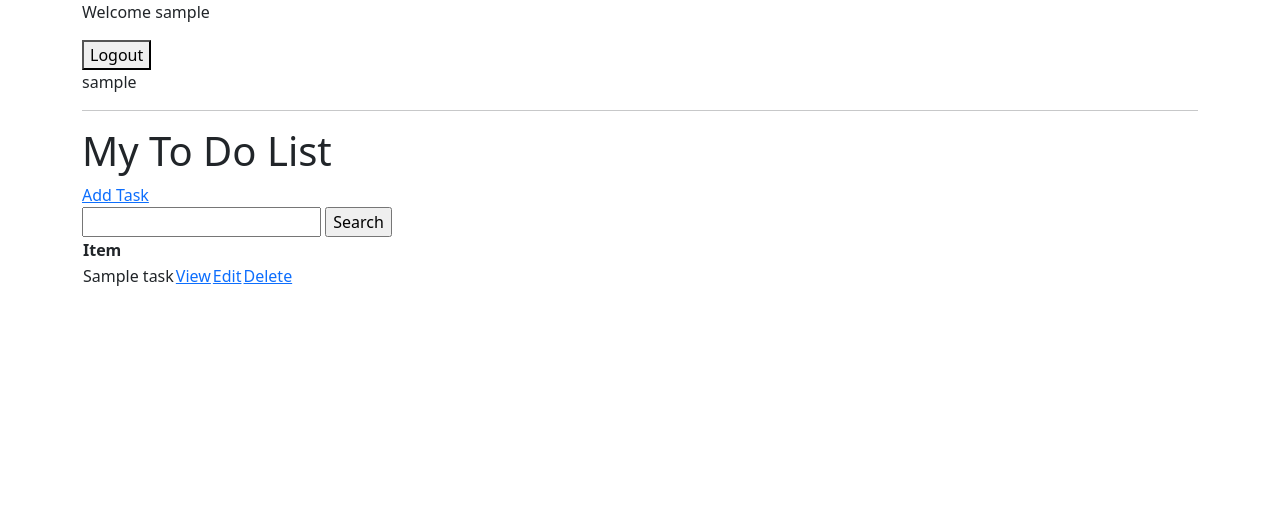
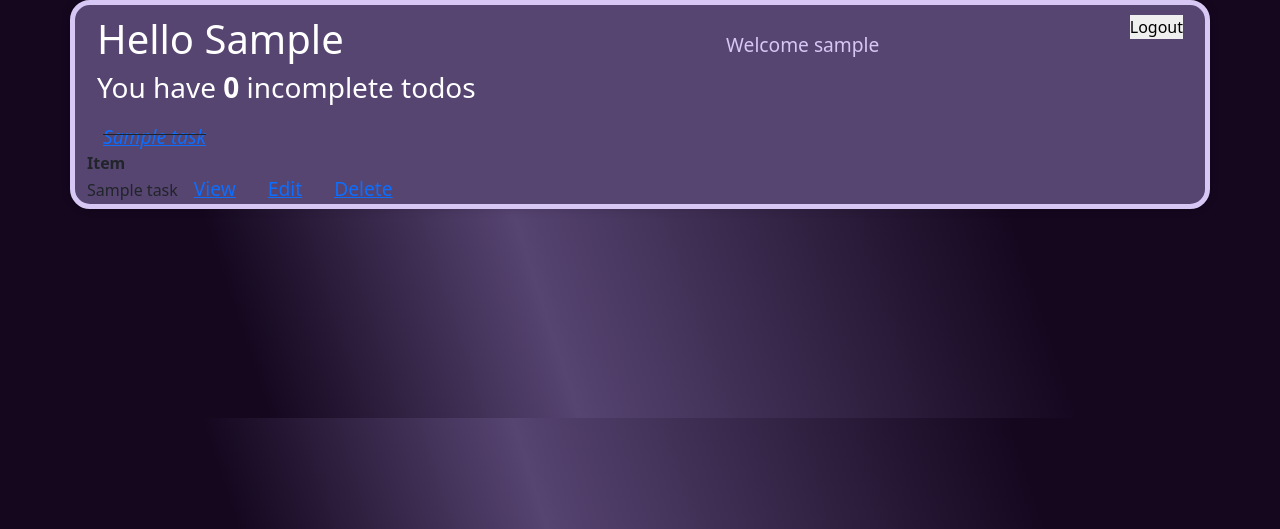
Before and after one commit to craigallendev/to-do-it, a Django app: page / in a window 1280 px wide. Shown: the top 529 px of the page. Run offline with Django 4.2, Linux system fonts and the light colour scheme; a user stored in the database is signed in; tables that the repository leaves empty hold one stand-in row (values such as "Sample post").

Commit message:
Add completed to do style to task_list.html and add some css styles

```diff
--- a/app_main/templates/app_main/task_list.html
+++ b/app_main/templates/app_main/task_list.html
@@ -1,6 +1,11 @@
 {% extends 'app_main/index.html' %}
 {% block content %}
 
+<div class="head-section">
+    <div>
+        <h1>Hello {{request.user|title}} </h1>
+        <h3>You have <strong>{{count}}</strong> incomplete todo{{ count|pluralize:"s" }}</h3>
+    </div>
 {% if request.user.is_authenticated %}
     <p>Welcome {{request.user}}</p>
     <form method="post" action="{% url 'logout' %}">
@@ -11,15 +16,30 @@
     <a href="{% url 'login' %}">Login</a>
     <a href="">Register</a>
 {% endif %}
-<p>{{request.user}}</p>
+</div>
 
-<hr>
-<h1>My To Do List</h1>
-<a href="{% url 'task-create' %}">Add Task</a>
+<!-- <a href="{% url 'task-create' %}">Add Task</a>
 <form method="GET">
     <input type="text" name="search-area" value="{{search_input}}">
     <input type="submit" value="Search">
-</form>
+</form> -->
+
+<div class="to-do-items-wrapper">
+    {% for task in tasks %}
+        <div class="to-do-wrapper">
+            {% if task.complete %}
+                <div class="to-do-title">
+                    <div class="to-do-complete"></div>
+                    <i><s><a href="{% url 'task-update' task.id %}">{{task}}</a></s></i>
+                </div>
+                {% endif %}
+            </div>
+    {% empty %}
+        <h3>No items in list</h3>
+    {% endfor %}
+
+</div>
+
 <table>
     <tr>
         <th>Item</th>
--- a/static/css/style.css
+++ b/static/css/style.css
@@ -1,9 +1,77 @@
+* {
+    margin: 0;
+    padding: 0;
+    border: 0;
+    box-sizing: border-box;
+}
+
 body {
-    font-family: Arial, sans-serif;
     font-family: "Noto Sans Mono", Arial, sans-serif;
-    background-color: blue;
+    color: #d6c7f4;
+    background: linear-gradient(72deg, #14071e 20%, #564471 43%, #14071e 80%);
 }
 
 h1 {
-    color: red;
+    font-size: 2.5rem;
+    margin-bottom: 1rem;
+    color: #d6c7f4;
 }
+
+a {
+    color: #d6c7f4;
+    text-decoration: none;
+    padding: 1rem;   color: #d6c7f4;
+    text-decoration: none;
+}
+
+a,
+p {
+    font-size: 1.2rem;
+    margin-bottom: 1rem;
+    color: #d6c7f4;
+    padding: 1rem;
+}
+
+nav {
+    display: flex;
+    justify-content: space-between;
+    align-items: center;
+    padding: 3rem;
+    background-color: #14071e;
+    border-bottom: 1px solid #d6c7f4;
+    background-color: #564471;
+    border-radius: 0 0 40px 40px;
+}
+
+.head-section {
+    display: flex;
+    justify-content: space-between;
+    color: #fff;
+    padding: 10px;
+    border-radius: 5px 5px 0 0;
+
+}
+
+.container {
+    max-width: 80%;
+    margin: 0 auto;
+    background-color: #564471;
+    -webkit-box-shadow: 0 0 10px rgba(0, 0, 0, 0.13);
+    box-shadow: 0 0 10px rgba(0, 0, 0, 0.13);
+    border-radius: 20px;
+    border: #d6c7f4 5px solid;
+
+}
+
+.container-main {
+    padding: 25px;
+    margin-top: 10rem;
+    display: flex;
+    justify-content: center;
+    align-items: center;
+    flex-direction: column;
+}
+
+.btn {
+    margin: 1rem;
+}
```
